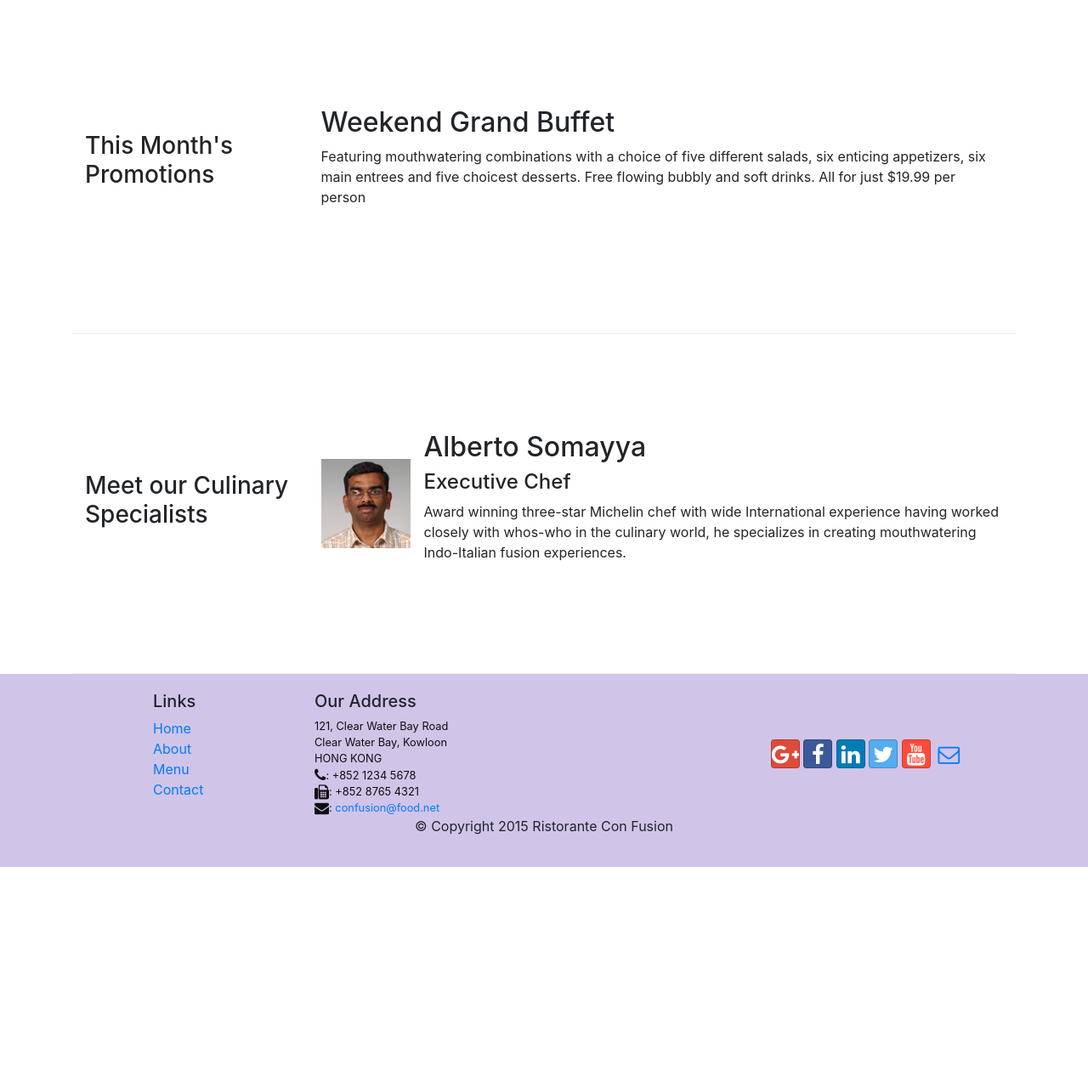
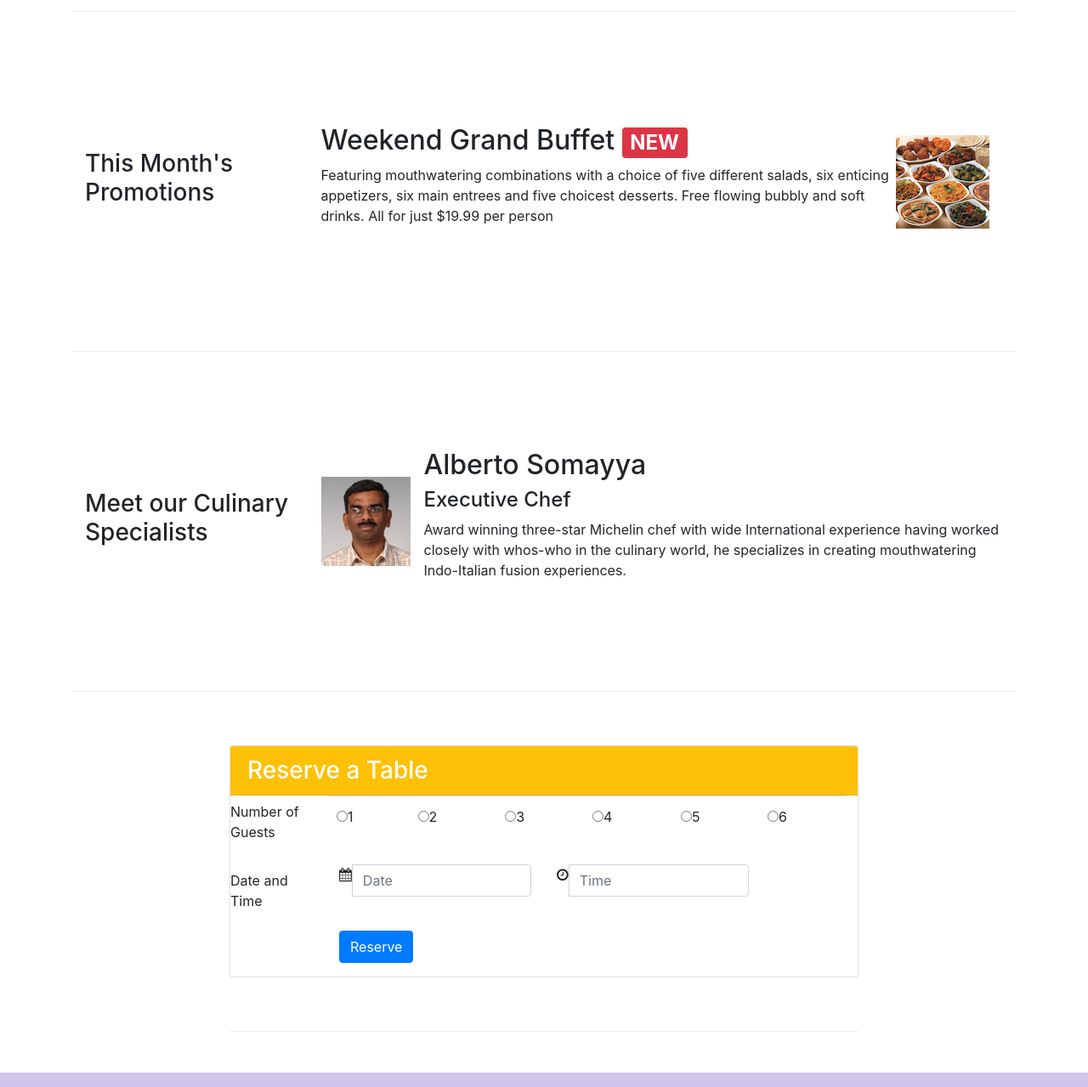
Before and after one commit to hueyhuynh/Bootstrap4, a website: page index.html in a window 1280 px wide. Shown: the part 720-1999 px from the top of the page at 85% size. Before the commit the page ends 1740 px from the top, so only its background shows below. Drawn offline with nearby package versions, Linux system fonts and the light colour scheme.

Commit message:
End of prac 2

```diff
--- a/index.html
+++ b/index.html
@@ -38,12 +38,16 @@
     <header class="jumbotron">
         <div class="container">
             <div class="row row-header">
-                <div class="col-12 col-sm-8">
+                <div class="col-12 col-sm-6">
                     <h1>Ristorante con Fusion</h1>
                     <p>We take inspiration from the World's best cuisines, and create a unique fusion experience. Our lipsmacking creations will tickle your culinary senses!</p>
                 </div>
-                <div class="col col-sm align-self-center">
+                <div class="col-12 col-sm-3 align-self-center">
                     <img src="img/logo.png" class="img-fluid">
+
+                </div>
+                <div class="col-12 col-sm-3 align-self-center">
+                <button class="btn bg-warning"><a class="text-white" href="#reserve-table"> Reserve Table</a></button>
                 </div>
             </div>
         </div>
@@ -72,9 +76,15 @@
             <div class="col-sm-4 col-md-3">
                 <h3>This Month's Promotions</h3>
             </div>
-            <div class="col-sm col-md">
-                <h2>Weekend Grand Buffet</h2>
-                <p>Featuring mouthwatering combinations with a choice of five different salads, six enticing appetizers, six main entrees and five choicest desserts. Free flowing bubbly and soft drinks. All for just $19.99 per person </p>
+            <div class="col-sm col-md flex-last">
+                <div class="media">
+
+                    <div class="media-body">
+                        <h2 class="mt-0">Weekend Grand Buffet <span class="badge badge-danger">NEW</span></h2>
+                        <p>Featuring mouthwatering combinations with a choice of five different salads, six enticing appetizers, six main entrees and five choicest desserts. Free flowing bubbly and soft drinks. All for just $19.99 per person </p>
+                    </div>
+                    <img class="d-flex mr-3 img-thumbmail align-self-center" src="img/buffet.png" alt="uthappizza">
+                </div>
             </div>
         </div>
 
@@ -95,6 +105,61 @@
 
             </div>
         </div>
+
+        <div class="row row-content col-12 col-sm-8 mb-5 align-items-center" >
+            <div class="card ">
+                <h3 class="text-white card-header bg-warning">Reserve a Table</h3>
+                <div class="card-block">
+                <form>
+
+                <div class="form-group row ">
+                    <label for="numOfGuest" class="col-sm-2 col-form-label"> Number of Guests</label>
+                    <div class="form-group row col-12 col-sm-10">
+                   <table class="table mb-0">
+                       <tr >
+                           <td ><input name="numOfGuest" type="radio" value="1">1</td>
+
+                           <td ><input name="numOfGuest" type="radio" value="2">2</td>
+
+                           <td ><input name="numOfGuest" type="radio" value="3">3</td>
+                           <td ><input name="numOfGuest" type="radio" value="4">4</td>
+                           <td ><input name="numOfGuest" type="radio" value="5">5</td>
+                           <td ><input name="numOfGuest" type="radio" value="6">6</td>
+                       </tr>
+
+                   </table>
+                </div>
+
+
+            </div>
+            <div id="reserve-table"class="form-group row">
+
+                <label for="dateTime" class="col-md-2 col-form-label">Date and Time</label>
+                <div class="col-12 col-sm-4">
+                    <div class="input-group">
+                        <div class="input-group-addon "><i class="fa fa-calendar"></i></div>
+                        <input type="text" name="date" class="form-control" placeholder="Date">
+                    </div>
+                </div>
+                <div class="col-12 col-sm-4">
+                    <div class="input-group">
+                        <div class="input-group-addon "><i class="fa fa fa-clock-o"></i></div>
+                        <input type="text" name="time" class="form-control" placeholder="Time">
+                    </div>
+                </div>
+            </div>
+            <div class="form-group row">
+                        <div class="offset-md-2 col-md-10">
+                            <button type="submit" class="btn btn-primary">Reserve</button>
+                        </div>
+                    </div>
+                </form>
+                </div>
+
+            </div>
+
+ </div>
+
     </div>
 
     <footer class="footer">
```
Also changed, not shown: contactus.html (+12 -26 lines).
